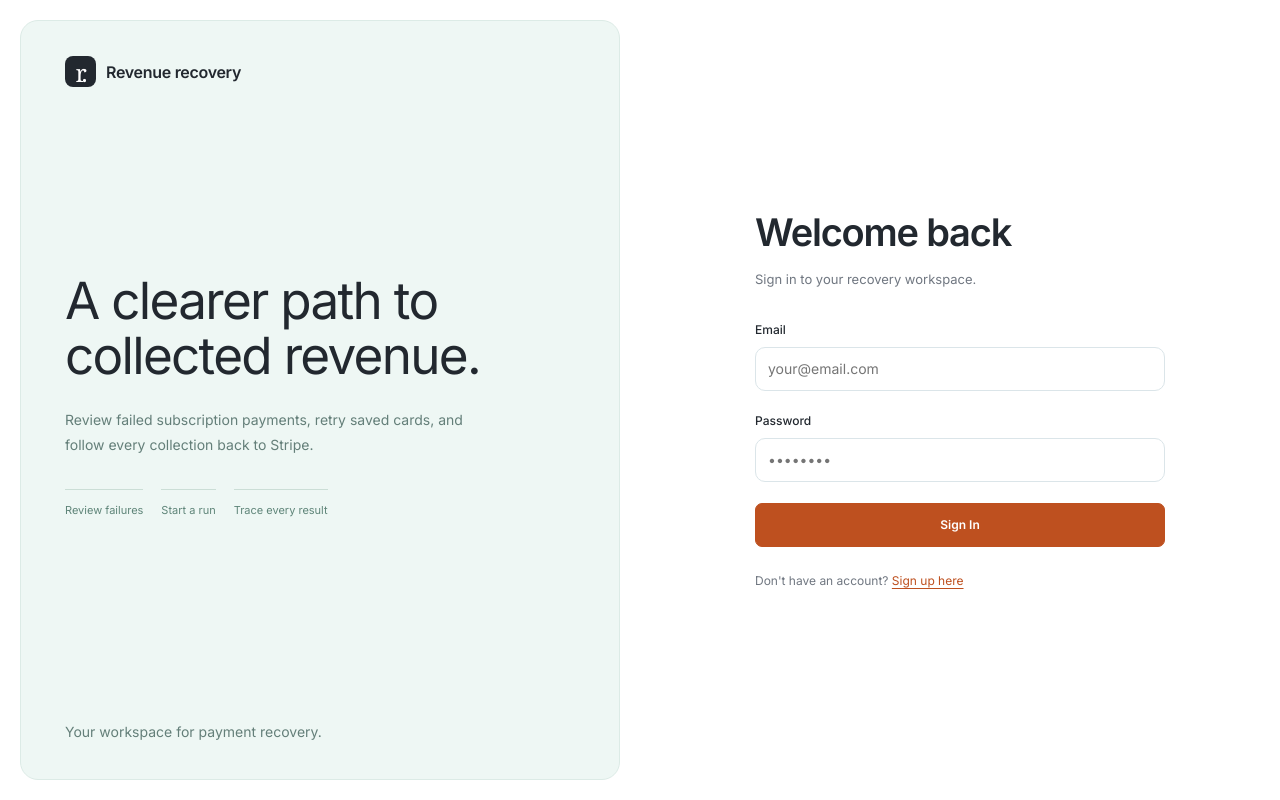
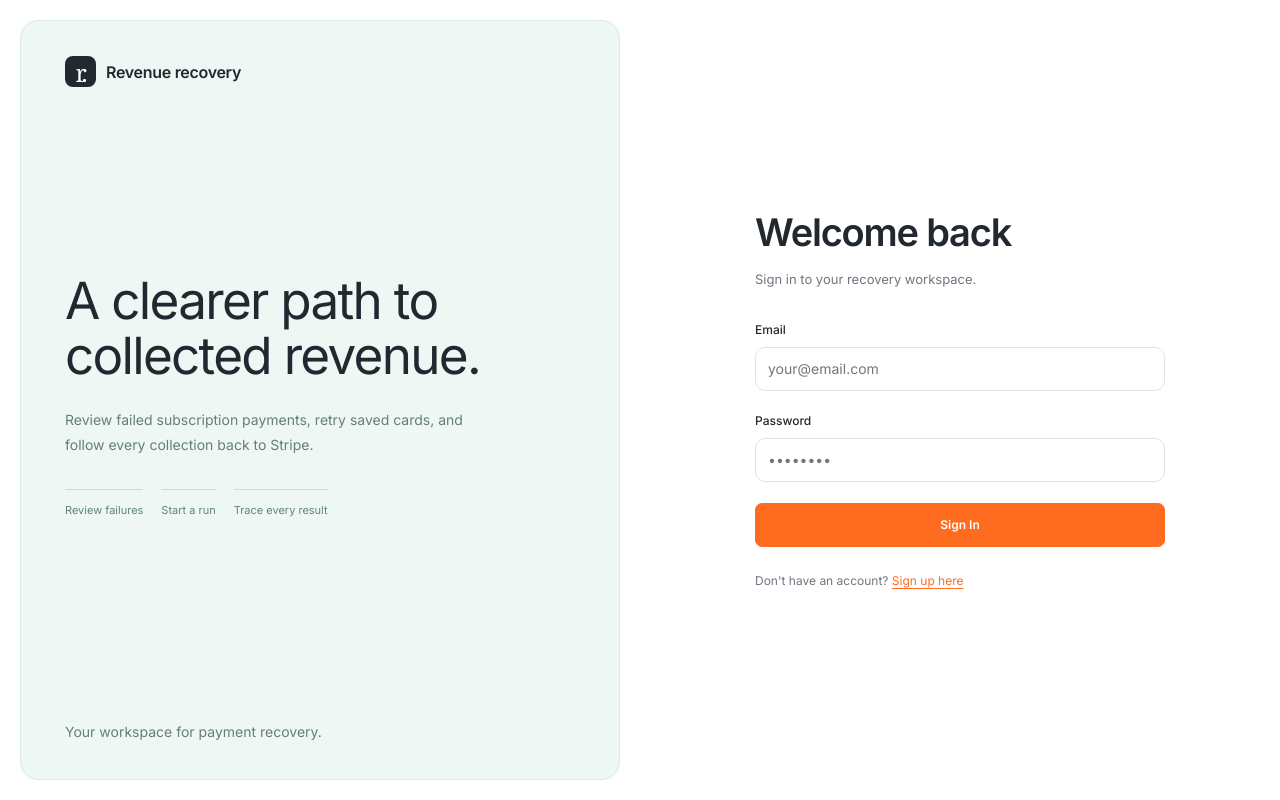
Before and after one commit to MateoPorter1/stripe-connector, a React (Create React App) app: page /login in a window 1280 px wide. Built offline with nearby package versions, Linux system fonts and the light colour scheme; no server answers.

Commit message:
Brighten orange accents across collections and insights

```diff
--- a/src/index.js
+++ b/src/index.js
@@ -7,6 +7,7 @@ import './pages/Studio.css';
 import './pages/Light.css';
 import './pages/Professional.css';
 import './pages/CollectionsDesk.css';
+import './pages/BrightAccent.css';
 
 const root = ReactDOM.createRoot(document.getElementById('root'));
 root.render(
--- /dev/null
+++ b/src/pages/BrightAccent.css
@@ -0,0 +1,3 @@
+/* Vivid orange accents. The workspace and its surfaces stay white. */
+:root{--accent:#ff6b1f;--accent-hover:#f45c0e;--accent-ink:#351b0e;--accent-label:#a64818;--accent-soft:#fff2e9;--accent-line:#ffd9bf;--chart-top:#ffab72;--chart-base:#ff6b1f;--chart-active:#ff853e}
+.desk-run-button,.open-queue,.run-launcher .auth-button{background:#ff6b1f;border-color:#f96112;color:#351b0e;font-weight:500;box-shadow:0 2px 4px #ff6b1f14,inset 0 1px #ffffff30}.desk-run-button:hover:not(:disabled),.open-queue:hover,.run-launcher .auth-button:hover:not(:disabled){background:#f95f10;border-color:#ec570b}.desk-brand>svg{color:#ff6b1f}.desk-navigation nav a[aria-current=page]:after{background:#ff6b1f}.brand-symbol{background:#ff6b1f;color:#351b0e}.nav-item.active{color:#aa4b1b;background:#fff2e9}.chart-series i,.collection-tooltip-dot{background:#ff6b1f}.collection-desk .ready-badge,.detail-outcome{background:#fff1e7;color:#a04a1b}.collection-desk .ready-badge:before{background:#ff792c}.detail-outcome.detail-paid{background:#eaf6ee;color:#417851}.plan-step{background:#ffddc6;border-color:#ff944e}.customer-detail-panel>footer a{color:#bc521b}.date-range-panel>footer .range-apply{background:#ff6b1f;color:#351b0e;border-color:#f96112}.calendar-days button.day-selected{background:#ff7a32;color:#351b0e}.calendar-days button.day-in-range{background:#fff0e5;color:#a64e1c}.range-presets button[aria-pressed=true]{color:#ae4c18;background:#fff0e5}.queue-table-bar .quick-filter-btn[aria-pressed=true]{border-bottom-color:#ff6b1f}.collection-tooltip{border-color:#f1d4bf}
--- a/src/pages/Home.js
+++ b/src/pages/Home.js
@@ -136,7 +136,7 @@ function Home({preview=false}) {
             ) : (
               <ResponsiveContainer width="100%" height={350}>
                 <BarChart data={monthlyData} margin={{ top: 18, right: 10, left: 0, bottom: 5 }}>
-                  <defs><linearGradient id="collection-fill" x1="0" y1="0" x2="0" y2="1"><stop offset="0%" stopColor="#eea56d"/><stop offset="100%" stopColor="#d37330"/></linearGradient></defs>
+                  <defs><linearGradient id="collection-fill" x1="0" y1="0" x2="0" y2="1"><stop offset="0%" stopColor="#ffac73"/><stop offset="100%" stopColor="#ff6b1f"/></linearGradient></defs>
                   <CartesianGrid vertical={false} stroke="var(--chart-grid)" strokeOpacity={0.07} />
                   <XAxis
                     dataKey="month"
```
Also changed, not shown: 1 other file (tests, documents, lock files or other folders).
